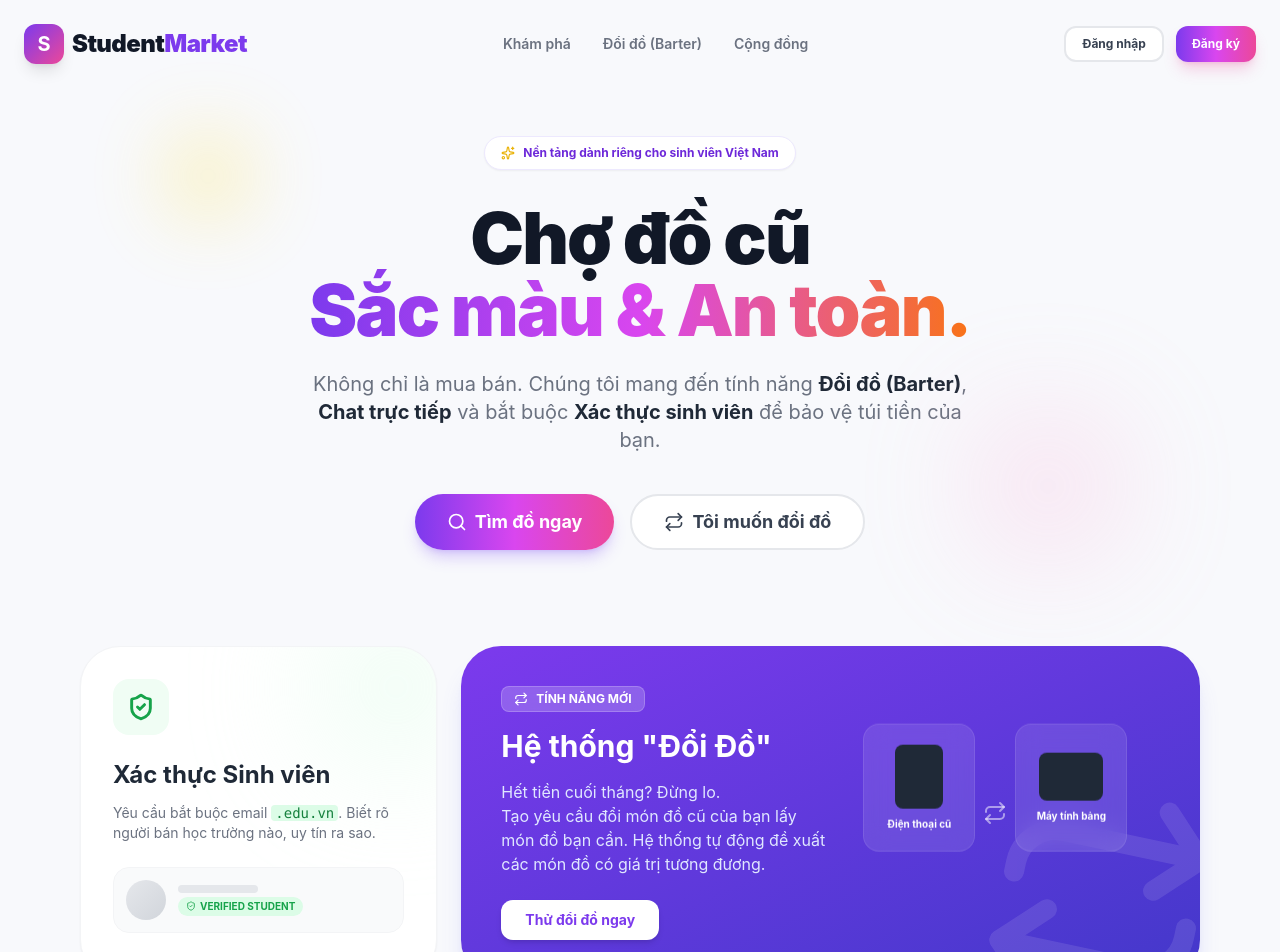
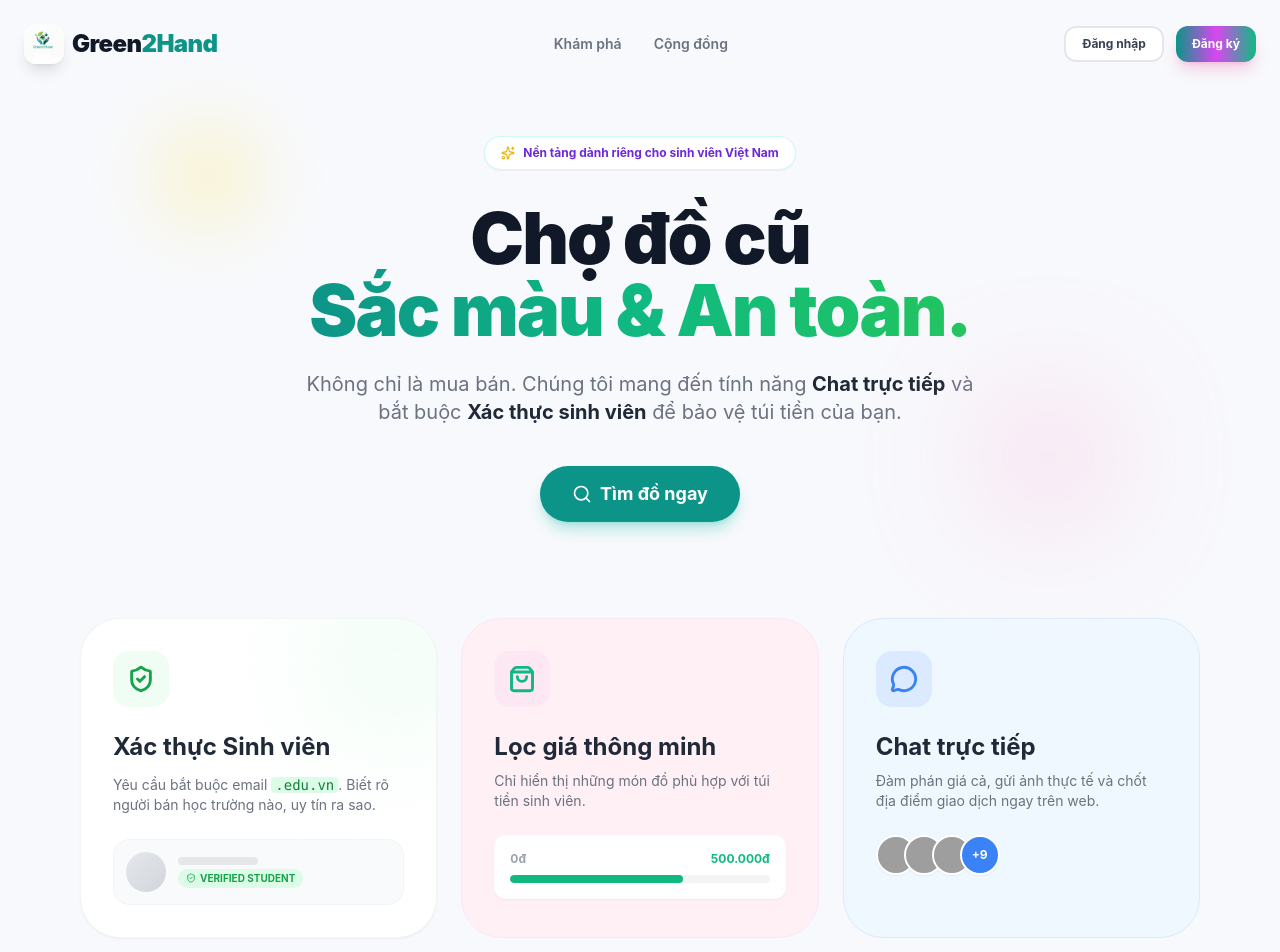
Before and after one commit to tonhulily/student_marketplace, a React (Create React App) app in the folder student_marketplace/: page / in a window 1280 px wide. Shown: the top 952 px of the page. Built offline with nearby package versions, Linux system fonts and the light colour scheme; grey boxes are pictures that could not be loaded.

Commit message:
more stuff

```diff
--- a/student_marketplace/src/components/Header.tsx
+++ b/student_marketplace/src/components/Header.tsx
@@ -14,11 +14,11 @@ export default function Header() {
 
         {/* === LOGO SECTION === */}
         <Link to="/" className="flex items-center gap-2 group flex-shrink-0">
-          <div className="bg-gradient-to-br from-violet-600 to-pink-500 w-10 h-10 rounded-xl flex items-center justify-center text-white font-bold text-xl shadow-lg group-hover:scale-105 transition-transform duration-300">
-            S
+          <div className="w-10 h-10 rounded-xl flex items-center justify-center overflow-hidden shadow-lg group-hover:scale-105 transition-transform duration-300">
+            <img src="/logo.png" alt="Green2Hand" className="w-full h-full object-cover" />
           </div>
           <span className="text-2xl font-black tracking-tight text-gray-900 hidden sm:block">
-            Student<span className="text-violet-600">Market</span>
+            Green<span className="text-teal-600">2Hand</span>
           </span>
         </Link>
 
@@ -30,7 +30,7 @@ export default function Header() {
             className="w-full h-11 pl-11 pr-4 rounded-2xl bg-white border border-gray-200 focus:border-violet-500 focus:ring-4 focus:ring-violet-500/10 transition-all outline-none text-sm font-medium shadow-sm"
           />
           <Search
-            className="absolute left-4 top-3 text-gray-400 group-focus-within:text-violet-600 transition-colors"
+            className="absolute left-4 top-3 text-gray-400 group-focus-within:text-teal-600 transition-colors"
             size={20}
           />
         </div>
@@ -69,7 +69,7 @@ export default function Header() {
 
             {/* Cart */}
             <Link to="/cart" className="relative">
-              <Button variant="ghost" size="icon" className="rounded-full hover:bg-white hover:shadow-md hover:text-violet-600 text-gray-500 transition-all w-10 h-10">
+              <Button variant="ghost" size="icon" className="rounded-full hover:bg-white hover:shadow-md hover:text-teal-600 text-gray-500 transition-all w-10 h-10">
                 <ShoppingCart size={22} strokeWidth={2.5} />
                 {cartItems.length > 0 && (
                   <span className="absolute -top-1 -right-1 bg-red-500 text-white text-[10px] font-bold w-5 h-5 flex items-center justify-center rounded-full border-2 border-[#F8F9FC]">
--- a/student_marketplace/src/contexts/CartContext.tsx
+++ b/student_marketplace/src/contexts/CartContext.tsx
@@ -11,6 +11,7 @@ interface CartContextType {
   removeFromCart: (productId: string) => void;
   clearCart: () => void;
   totalPrice: number;
+  updateQuantity: (productId: string, quantity: number) => void;
 }
 
 const CartContext = createContext<CartContextType | undefined>(undefined);
@@ -47,10 +48,17 @@ export function CartProvider({ children }: { children: React.ReactNode }) {
     setCartItems([]);
   };
 
+  const updateQuantity = (productId: string, quantity: number) => {
+    if (quantity < 1) return;
+    setCartItems(prev => prev.map(item =>
+      item.id === productId ? { ...item, quantity } : item
+    ));
+  };
+
   const totalPrice = cartItems.reduce((total, item) => total + (item.price * item.quantity), 0);
 
   return (
-    <CartContext.Provider value={{ cartItems, addToCart, removeFromCart, clearCart, totalPrice }}>
+    <CartContext.Provider value={{ cartItems, addToCart, removeFromCart, clearCart, totalPrice, updateQuantity }}>
       {children}
     </CartContext.Provider>
   );
--- a/student_marketplace/src/index.css
+++ b/student_marketplace/src/index.css
@@ -1,6 +1,12 @@
 @tailwind base;
 @tailwind components;
 @tailwind utilities;
+
+:root {
+  --primary: #0d9488; /* Teal 600 */
+  --primary-light: #2dd4bf; /* Teal 400 */
+  --secondary: #10b981; /* Emerald 500 */
+}
 
 body {
   margin: 0;
@@ -15,3 +21,13 @@ code {
   font-family: source-code-pro, Menlo, Monaco, Consolas, 'Courier New',
     monospace;
 }
+
+/* Global Overrides for rebranding */
+.text-violet-600 { color: var(--primary) !important; }
+.bg-violet-600 { background-color: var(--primary) !important; }
+.bg-violet-50 { background-color: #f0fdf4 !important; } /* Green 50 */
+.border-violet-100 { border-color: #ccfbf1 !important; } /* Teal 100 */
+.from-violet-600 { --tw-gradient-from: var(--primary) !important; }
+.to-pink-500 { --tw-gradient-to: var(--secondary) !important; }
+.text-pink-500 { color: var(--secondary) !important; }
+.bg-pink-500 { background-color: var(--secondary) !important; }
--- a/student_marketplace/src/pages/ChatPage.tsx
+++ b/student_marketplace/src/pages/ChatPage.tsx
@@ -74,7 +74,7 @@ export default function ChatPage() {
             <div className="w-20 md:w-80 border-r border-gray-100 flex flex-col h-full bg-white flex-shrink-0">
                <div className="p-4 hidden md:block flex-none border-b border-gray-50">
                   <div className="relative">
-                     <input type="text" placeholder="Tìm tin nhắn..." className="w-full bg-gray-100 rounded-xl pl-9 pr-4 py-2 text-sm focus:outline-none focus:ring-2 focus:ring-violet-500/50" />
+                     <input type="text" placeholder="Tìm tin nhắn..." className="w-full bg-gray-100 rounded-xl pl-9 pr-4 py-2 text-sm focus:outline-none focus:ring-2 focus:ring-teal-500/50" />
                      <Search size={16} className="absolute left-3 top-2.5 text-gray-400" />
                   </div>
                </div>
@@ -84,14 +84,14 @@ export default function ChatPage() {
                      <div
                         key={session.id}
                         onClick={() => setActiveSessionId(session.id)}
-                        className={`p-3 rounded-xl flex items-center gap-3 cursor-pointer transition-all mb-1 ${session.id === activeSessionId ? 'bg-violet-50' : 'hover:bg-gray-50'
+                        className={`p-3 rounded-xl flex items-center gap-3 cursor-pointer transition-all mb-1 ${session.id === activeSessionId ? 'bg-teal-50' : 'hover:bg-gray-50'
                            }`}
                      >
                         <div className="relative flex-shrink-0">
                            <img src={session.partner.avatar} className="w-10 h-10 md:w-12 md:h-12 rounded-full border border-gray-200" alt="" />
                         </div>
                         <div className="hidden md:block flex-1 min-w-0">
-                           <h4 className={`font-bold text-sm truncate ${session.id === activeSessionId ? 'text-violet-700' : 'text-gray-900'}`}>{session.partner.name}</h4>
+                           <h4 className={`font-bold text-sm truncate ${session.id === activeSessionId ? 'text-teal-700' : 'text-gray-900'}`}>{session.partner.name}</h4>
                            <p className="text-xs text-gray-500 truncate">{session.lastMessage}</p>
                         </div>
                      </div>
@@ -118,7 +118,7 @@ export default function ChatPage() {
                      const isMe = msg.senderId === 'me';
                      return (
                         <div key={msg.id} className={`flex ${isMe ? 'justify-end' : 'justify-start'}`}>
-                           <div className={`max-w-[75%] p-3 rounded-2xl text-sm shadow-sm ${isMe ? 'bg-gradient-to-br from-violet-600 to-pink-500 text-white' : 'bg-white text-gray-800 border border-gray-100'
+                           <div className={`max-w-[75%] p-3 rounded-2xl text-sm shadow-sm ${isMe ? 'bg-gradient-to-br from-teal-600 to-green-500 text-white' : 'bg-white text-gray-800 border border-gray-100'
                               }`}>
                               {msg.text}
                            </div>
@@ -137,7 +137,7 @@ export default function ChatPage() {
                            value={inputValue}
                            onChange={(e) => setInputValue(e.target.value)}
                            onKeyDown={(e) => e.key === 'Enter' && handleSendMessage()}
-                           className="w-full bg-gray-100 rounded-full pl-4 pr-10 py-2.5 text-sm focus:outline-none focus:ring-2 focus:ring-violet-500/50"
+                           className="w-full bg-gray-100 rounded-full pl-4 pr-10 py-2.5 text-sm focus:outline-none focus:ring-2 focus:ring-teal-500/50"
                         />
                         <Smile size={18} className="absolute right-3 top-2.5 text-gray-400" />
                      </div>
--- a/student_marketplace/src/pages/HomePage.tsx
+++ b/student_marketplace/src/pages/HomePage.tsx
@@ -15,11 +15,11 @@ export default function HomePage() {
     <div className="min-h-screen bg-[#F8F9FC] text-gray-800 pb-20 overflow-x-hidden">
       <nav className="flex justify-between items-center p-6 max-w-7xl mx-auto">
         <div className="flex items-center gap-2">
-          <div className="bg-gradient-to-br from-violet-600 to-pink-500 w-10 h-10 rounded-xl flex items-center justify-center text-white font-bold text-xl shadow-lg">
-            S
+          <div className="w-10 h-10 rounded-xl flex items-center justify-center overflow-hidden shadow-lg">
+            <img src="/logo.png" alt="Green2Hand" className="w-full h-full object-cover" />
           </div>
           <span className="text-2xl font-black tracking-tight text-gray-900">
-            Student<span className="text-violet-600">Market</span>
+            Green<span className="text-teal-600">2Hand</span>
           </span>
         </div>
 
@@ -27,9 +27,7 @@ export default function HomePage() {
           <a href="#" className="hover:text-violet-600 transition-colors">
             Khám phá
           </a>
-          <a href="#" className="hover:text-violet-600 transition-colors">
-            Đổi đồ (Barter)
-          </a>
+
           <a href="#" className="hover:text-violet-600 transition-colors">
             Cộng đồng
           </a>
@@ -61,27 +59,23 @@ export default function HomePage() {
 
         <h1 className="text-5xl md:text-7xl font-black leading-[1.1] mb-6 text-gray-900 tracking-tight">
           Chợ đồ cũ <br />
-          <span className="bg-gradient-to-r from-violet-600 via-fuchsia-500 to-orange-500 bg-clip-text text-transparent">
+          <span className="bg-gradient-to-r from-teal-600 via-emerald-500 to-green-500 bg-clip-text text-transparent">
             Sắc màu & An toàn.
           </span>
         </h1>
 
         <p className="text-lg md:text-xl text-gray-500 mb-10 max-w-2xl mx-auto leading-relaxed">
           Không chỉ là mua bán. Chúng tôi mang đến tính năng{" "}
-          <strong className="text-gray-800">Đổi đồ (Barter)</strong>,{" "}
           <strong className="text-gray-800">Chat trực tiếp</strong> và bắt buộc{" "}
           <strong className="text-gray-800">Xác thực sinh viên</strong> để bảo vệ túi tiền của bạn.
         </p>
 
         <div className="flex flex-col sm:flex-row justify-center gap-4">
           <Link to="/market">
-            <Button size="lg" className="shadow-violet-500/30">
+            <Button size="lg" className="shadow-teal-500/30 bg-teal-600 hover:bg-teal-700">
               <Search className="w-5 h-5 mr-2" /> Tìm đồ ngay
             </Button>
           </Link>
-          <Button variant="outline" size="lg" className="bg-white">
-            <Repeat className="w-5 h-5 mr-2" /> Tôi muốn đổi đồ
-          </Button>
         </div>
       </header>
 
@@ -113,38 +107,9 @@ export default function HomePage() {
             </div>
           </div>
 
-          <div className="md:col-span-8 bg-gradient-to-br from-violet-600 to-indigo-700 p-8 md:p-10 rounded-[2.5rem] text-white relative overflow-hidden group shadow-xl shadow-indigo-500/20">
-            <div className="absolute right-[-20px] bottom-[-40px] opacity-10 rotate-12 group-hover:rotate-0 transition-transform duration-500">
-              <Repeat size={240} />
-            </div>
 
-            <div className="relative z-10 flex flex-col md:flex-row items-center justify-between h-full">
-              <div className="md:w-1/2">
-                <div className="inline-flex items-center gap-2 bg-white/20 backdrop-blur-md px-3 py-1 rounded-lg text-xs font-bold mb-4 border border-white/20">
-                  <Repeat size={14} /> TÍNH NĂNG MỚI
-                </div>
-                <h3 className="text-3xl font-bold mb-4">Hệ thống "Đổi Đồ"</h3>
-                <p className="text-indigo-100 mb-6 text-sm md:text-base">
-                  Hết tiền cuối tháng? Đừng lo. <br/>
-                  Tạo yêu cầu đổi món đồ cũ của bạn lấy món đồ bạn cần. Hệ thống tự động đề xuất các món đồ có giá trị tương đương.
-                </p>
-                <Button variant="secondary" className="rounded-xl h-10 text-sm">
-                  Thử đổi đồ ngay
-                </Button>
-              </div>
-              <div className="md:w-1/2 mt-6 md:mt-0 flex items-center justify-center gap-2">
-                <div className="bg-white/10 backdrop-blur-md p-3 rounded-2xl border border-white/10 w-28 h-32 flex flex-col items-center justify-center animate-bounce duration-[3000ms]">
-                   <div className="w-12 h-16 bg-gray-800 rounded-lg mb-2"></div>
-                   <span className="text-[10px] font-bold">Điện thoại cũ</span>
-                </div>
-                <Repeat className="text-white/50" />
-                <div className="bg-white/10 backdrop-blur-md p-3 rounded-2xl border border-white/10 w-28 h-32 flex flex-col items-center justify-center animate-bounce duration-[3000ms] delay-700">
-                   <div className="w-16 h-12 bg-gray-800 rounded-lg mb-2"></div>
-                   <span className="text-[10px] font-bold">Máy tính bảng</span>
-                </div>
-              </div>
-            </div>
-          </div>
+          {/* REMOVED EXCHANGE SECTION */}
+
 
           <div className="md:col-span-4 bg-[#FFF0F5] p-8 rounded-[2.5rem] border border-pink-100 hover:border-pink-300 transition-colors group">
             <div className="w-14 h-14 bg-pink-100 rounded-2xl flex items-center justify-center text-pink-500 mb-6">
@@ -171,7 +136,7 @@ export default function HomePage() {
             <p className="text-gray-500 text-sm mb-6">Đàm phán giá cả, gửi ảnh thực tế và chốt địa điểm giao dịch ngay trên web.</p>
 
             <div className="flex -space-x-3">
-                {[1,2,3].map(i => (
+              {[1, 2, 3].map(i => (
                 <div key={i} className={`w-10 h-10 rounded-full border-2 border-white bg-gray-200 flex items-center justify-center shadow-sm`}>
                   <img src={`https://api.dicebear.com/7.x/avataaars/svg?seed=${i}`} alt="avatar" className="w-full h-full rounded-full" />
                 </div>
@@ -212,7 +177,7 @@ export default function HomePage() {
             </p>
             <Link to="/register">
               <Button size="lg" className="bg-white text-violet-700 hover:bg-violet-50 border-none rounded-2xl px-10 text-lg hover:scale-105 transition-transform shadow-xl">
-                        Tạo tài khoản ngay <ArrowRight size={20} className="ml-2"/>
+                Tạo tài khoản ngay <ArrowRight size={20} className="ml-2" />
               </Button>
             </Link>
           </div>
--- a/student_marketplace/src/pages/ProductDetailPage.tsx
+++ b/student_marketplace/src/pages/ProductDetailPage.tsx
@@ -2,7 +2,7 @@
 import { useParams, Link } from 'react-router-dom';
 import Button from '../components/Button';
 import { PRODUCTS } from '../mock/data';
-import { ArrowLeft, MapPin, ShieldCheck, Repeat, MessageCircle, Heart, Share2, School, ShoppingCart, AlertCircle } from 'lucide-react';
+import { ArrowLeft, MapPin, ShieldCheck, MessageCircle, Heart, Share2, School, ShoppingCart, AlertCircle } from 'lucide-react';
 import Header from '../components/Header';
 import { useCart } from '../contexts/CartContext';
 import VerifiedBadge from '../components/VerifiedBadge';
@@ -22,7 +22,7 @@ export default function ProductDetailPage() {
          <div className="max-w-6xl mx-auto px-4">
 
             {/* Breadcrumb / Back */}
-            <Link to="/market" className="inline-flex items-center text-gray-500 hover:text-violet-600 font-bold mb-6 transition-colors">
+            <Link to="/market" className="inline-flex items-center text-gray-500 hover:text-teal-600 font-bold mb-6 transition-colors">
                <ArrowLeft size={20} className="mr-2" /> Quay lại chợ
             </Link>
 
@@ -36,7 +36,7 @@ export default function ProductDetailPage() {
                   {/* Gallery Mockup */}
                   <div className="grid grid-cols-4 gap-4">
                      {[1, 2, 3, 4].map((i) => (
-                        <div key={i} className="aspect-square rounded-2xl bg-white border border-gray-200 overflow-hidden cursor-pointer hover:border-violet-500 transition-colors">
+                        <div key={i} className="aspect-square rounded-2xl bg-white border border-gray-200 overflow-hidden cursor-pointer hover:border-teal-500 transition-colors">
                            <img src={product.image} className="w-full h-full object-cover opacity-70 hover:opacity-100" />
                         </div>
                      ))}
@@ -96,12 +96,12 @@ export default function ProductDetailPage() {
                            <div className="grid grid-cols-2 gap-3">
                               <Button
                                  onClick={() => addToCart(product)}
-                                 className="w-full rounded-2xl h-14 text-lg shadow-xl shadow-violet-500/20 bg-white text-violet-600 border border-violet-100 hover:bg-violet-50"
+                                 className="w-full rounded-2xl h-14 text-lg shadow-xl shadow-teal-500/20 bg-white text-teal-600 border border-teal-100 hover:bg-teal-50"
                               >
                                  <ShoppingCart className="mr-2" /> Thêm giỏ hàng
                               </Button>
                               <Link to={`/chat/${product.seller.id}`} className="w-full">
-                                 <Button className="w-full rounded-2xl h-14 text-lg shadow-xl shadow-violet-500/20">
+                                 <Button className="w-full rounded-2xl h-14 text-lg shadow-xl shadow-teal-500/20">
                                     <MessageCircle className="mr-2" /> Chat ngay
                                  </Button>
                               </Link>
@@ -112,9 +112,7 @@ export default function ProductDetailPage() {
                            </Button>
                         )}
 
-                        <Button variant="outline" className="w-full rounded-2xl h-14 text-lg border-2">
-                           <Repeat className="mr-2" /> Đề xuất đổi đồ
-                        </Button>
+
                      </div>
                   </div>
 
```
Also changed, not shown: student_marketplace/src/pages/CartPageFixed.tsx (+47 -8 lines), student_marketplace/src/pages/MarketPage.tsx (+9 -9 lines), student_marketplace/public/logo.png (added). Lines whose indentation alone changed are shown as unchanged.
